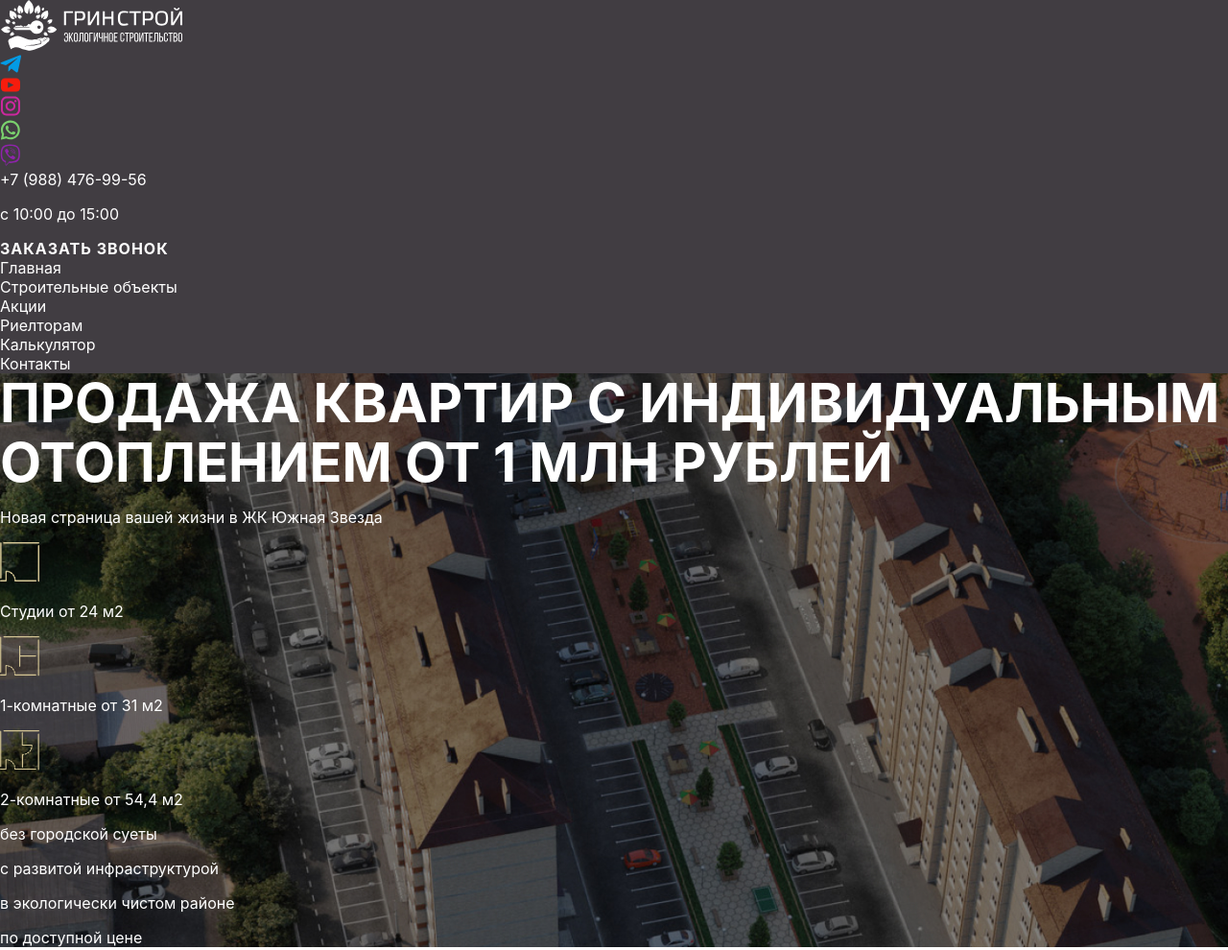
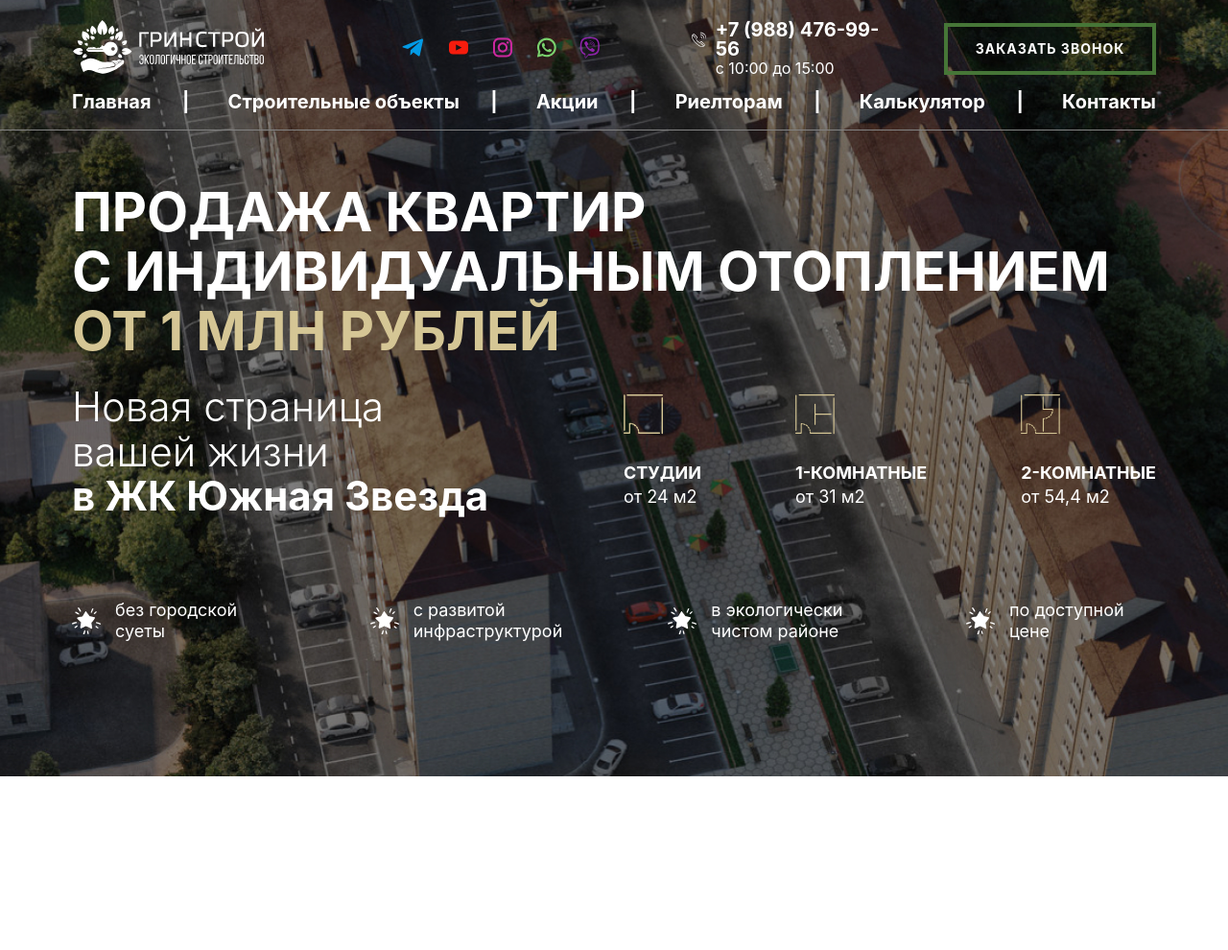
Before and after one commit to yurkaronin/work-grinstroi, a plain HTML site: page index.html in a window 1280 px wide. Shown: the whole page at 96% size. After the commit the page ends 809 px from the top, so only its background shows below. Drawn offline with Linux system fonts and the light colour scheme.

Commit message:
Стилизация шапки и 1 экран
Закончил стилизацию под ПК шапки и первого экрана

```diff
--- a/css/style.css
+++ b/css/style.css
@@ -1,7 +1,16 @@
-/* Шрифты  */
+/* базовые стили глобальные */
+html {
+  box-sizing: border-box;
+}
 
-/* базовые стили глобальные */
+*,
+*::before,
+*::after {
+  box-sizing: inherit;
+}
+
 body {
+  position: relative;
   font-style: normal;
   font-weight: 400;
   font-size: 16px;
@@ -33,6 +42,12 @@ body {
   text-decoration: none;
 }
 
+.wrapper {
+  max-width: 1140px;
+  padding: 0 5px;
+  margin: 0 auto;
+}
+
 /* бэм-блоки */
 .button {
   text-align: center;
@@ -41,6 +56,19 @@ body {
   color: inherit;
   text-decoration: none;
   font-weight: 700;
+}
+
+.social-list {
+  max-width: 100%;
+  width: 100%;
+  display: flex;
+  align-items: center;
+  justify-content: space-between;
+  flex-wrap: wrap;
+}
+
+.contact-information p {
+  margin: 0;
 }
 
 .title {
@@ -54,8 +82,95 @@ body {
 
 /* Шапка сайта */
 .header {
-  background-color: #413D42;
+  background-color: transparent;
   color: #ffffff;
+  position: absolute;
+  min-height: 115px;
+  top: 21px;
+  left: 0;
+  right: 0;
+  border-bottom: 1px solid #828282;
+}
+
+.header__wrapper {
+  display: flex;
+  justify-content: space-between;
+  align-items: center;
+  flex-wrap: wrap;
+}
+
+.header .logo {
+  max-width: 200px;
+  width: 100%;
+}
+
+.header .logo img {
+  width: 100%;
+}
+
+.social-list {
+  max-width: 206px;
+  width: 100%;
+}
+
+.header .social-list {
+  margin-left: 100px;
+}
+
+.header .contact-information {
+  max-width: 220px;
+  width: 100%;
+  margin-left: 50px;
+}
+
+.header .button {
+  max-width: 221px;
+  width: 100%;
+}
+
+.button {
+  padding: 16px 20px;
+  text-align: center;
+  line-height: 100%;
+  font-size: 14px;
+  border: 4px solid #467637;
+  color: #ffffff;
+  background-color: transparent;
+}
+
+.header .menu {
+  max-width: 100%;
+  width: 100%;
+}
+
+.menu ul {
+  display: flex;
+  align-items: center;
+  justify-content: space-between;
+  flex-wrap: wrap;
+}
+
+.menu a {
+  font-weight: bold;
+  font-size: 20px;
+  line-height: 100%;
+  text-align: center;
+  color: #FFFFFF;
+  position: relative;
+  display: flex;
+  align-items: center;
+  justify-content: space-between;
+  padding: 15px 0;
+}
+
+.menu a::before {
+  content: "|";
+  position: absolute;
+  right: -40px;
+}
+
+.menu li:last-child a::before {
+  display: none;
 }
 
 /* Первый экран */
@@ -66,4 +181,128 @@ body {
   background-position: center;
   background-repeat: no-repeat;
   color: #ffffff;
+  padding-top: 190px;
+  padding-bottom: 140px;
 }
+
+.first-screen__wrapper {
+  display: flex;
+  align-items: center;
+  justify-content: space-between;
+  flex-wrap: wrap;
+}
+
+.first-screen .title {
+  color: #ffffff;
+  margin: 0;
+  margin-bottom: 25px;
+  max-width: 100%;
+  width: 100%;
+}
+
+.first-screen .title span {
+  color: #D5C695;
+}
+
+.first-screen .subtitle {
+  font-weight: 300;
+  font-size: 42px;
+  line-height: 110%;
+  color: #FFFFFF;
+  max-width: 500px;
+  margin: 0;
+}
+
+.first-screen .subtitle span {
+  font-weight: 700;
+}
+
+.first-screen .apartment-options {
+  max-width: 555px;
+  width: 100%;
+  display: flex;
+  align-items: center;
+  justify-content: space-between;
+  flex-wrap: wrap;
+}
+
+.apartment-options img {
+  margin-bottom: 25px;
+}
+
+.apartment-options p {
+  font-size: 18px;
+  line-height: 150%;
+  margin: 0;
+  color: #FFFFFF;
+}
+
+.apartment-options p span {
+  font-size: 18px;
+  line-height: 120%;
+  font-weight: 700;
+  text-transform: uppercase;
+  display: block;
+}
+
+.home-advantages {
+  max-width: 100%;
+  width: 100%;
+  display: flex;
+  align-items: center;
+  justify-content: space-between;
+  flex-wrap: wrap;
+  margin-top: 85px;
+}
+
+.home-advantages li {
+  max-width: 198px;
+  position: relative;
+  width: 100%;
+  display: flex;
+  align-items: center;
+  justify-content: space-between;
+  padding-left: 45px;
+  font-size: 18px;
+  line-height: 22px;
+  color: #FFFFFF;
+}
+
+.home-advantages li::before {
+  content: "";
+  display: block;
+  position: absolute;
+  left: 0;
+  width: 30px;
+  height: 28px;
+  background-image: url(../img/icons/star.svg);
+}
+
+.home-advantages p {
+  margin: 0;
+}
+
+.contact-information {
+  padding-left: 26px;
+}
+
+.contact-information a {
+  position: relative;
+  display: flex;
+  align-items: center;
+  justify-content: space-between;
+  font-weight: 700;
+  font-size: 20px;
+}
+
+.contact-information a::before {
+  content: "";
+  display: block;
+  position: absolute;
+  left: -26px;
+
+  width: 16px;
+  height: 16px;
+
+  background-image: url(../img/icons/phone.svg);
+}
--- a/index.html
+++ b/index.html
@@ -13,11 +13,12 @@
   <header class="header">
     <div class="wrapper">
 
+      <div class="header__wrapper">
+
         <div class="logo">
           <a href="">
             <img src="img/logo.svg" alt="Логотип Гринстрой">
           </a>
-
         </div>
 
         <ul class="social-list  list">
@@ -47,36 +48,38 @@
         </nav>
 
       </div>
+    </div>
   </header>
   <main class="main">
     <section class="first-screen">
       <div class="wrapper">
+        <div class="first-screen__wrapper">
           <h1 class="visually-hidden">Жилой комплекс Южная Звезда: современные и доступные квартиры рядом с Краснодаром
           </h1>
 
           <p class="title">Продажа квартир
-          с индивидуальным отоплением
-          <span>от 1 млн рублей</span></p>
+            с&#160;индивидуальным отоплением
+            <span>от&#160;1&#160;млн&#160;рублей</span></p>
 
-        <p>Новая страница
-          вашей жизни
-          <span>в ЖК Южная Звезда</span></p>
+          <p class="subtitle">Новая страница
+            вашей&#160;жизни
+            <span>в&#160;ЖК&#160;Южная&#160;Звезда</span></p>
 
           <ul class="apartment-options  list">
             <li>
               <img src="img/icons/apartment-options-1.svg" alt="">
               <p><span>Студии</span>
-              от 24 м2</p>
+                от&#160;24 м2</p>
             </li>
             <li>
               <img src="img/icons/apartment-options-2.svg" alt="">
               <p><span>1-комнатные</span>
-              от 31 м2</p>
+                от&#160;31 м2</p>
             </li>
             <li>
               <img src="img/icons/apartment-options-3.svg" alt="">
               <p><span>2-комнатные</span>
-              от 54,4 м2</p>
+                от&#160;54,4 м2</p>
             </li>
           </ul>
 
@@ -104,6 +107,7 @@
           </ul>
 
         </div>
+      </div>
     </section>
   </main>
   <footer class="footer"></footer>
```
Also changed, not shown: img/icons/phone.svg (added). Lines whose indentation alone changed are shown as unchanged.
